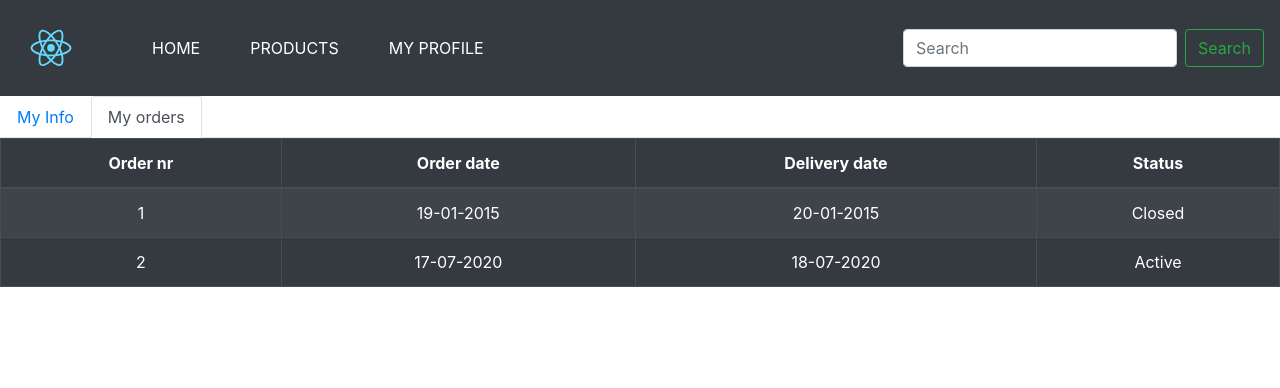
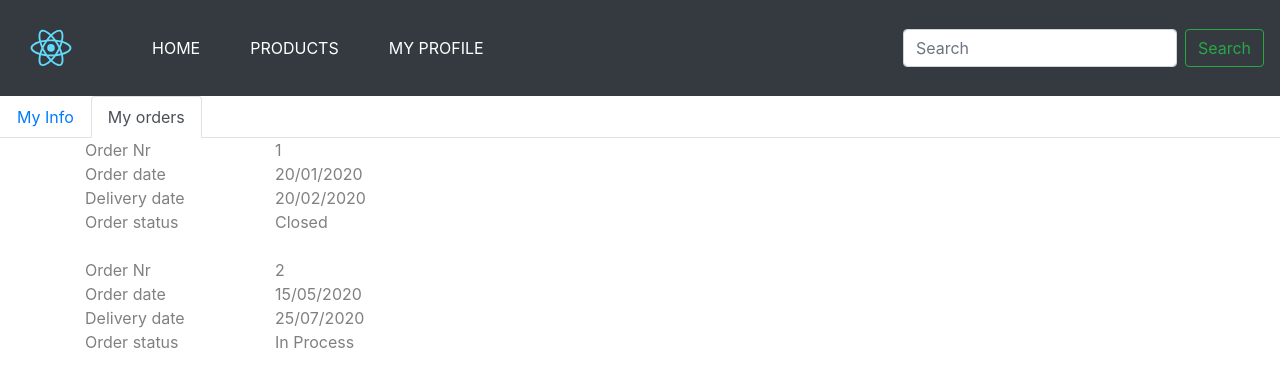
Before and after one commit to janisknets/narcisite-shop, a React (Create React App) app: page /profile in a window 1280 px wide. Both pictures are taken after a click on the tab "My orders". Shown: the top 388 px of the page. Built offline with nearby package versions, Linux system fonts and the light colour scheme.

Commit message:
ProfilePage update - Table was removed - Grid system added

```diff
--- a/src/App.css
+++ b/src/App.css
@@ -42,3 +42,9 @@
   text-indent: 50px;
   text-transform: uppercase;
 }
+
+#userInfo {
+  color: gray;
+  text-align: justify;
+
+}
--- a/src/pages/profilePage.js
+++ b/src/pages/profilePage.js
@@ -1,54 +1,63 @@
 import React from 'react';
-import { Tab, Tabs, Table } from 'react-bootstrap';
+import { Tab, Tabs, Col, Container, Row } from 'react-bootstrap';
 
 function ProfilePage () {
   return (
     <Tabs defaultActiveKey="profile" id="uncontrolled-tab-example">
   <Tab eventKey="info" title="My Info">
-  <Table striped bordered hover variant="dark">
-  <thead>
-    <tr>
-      <th>Name</th>
-      <th>Surname</th>
-      <th>Address</th>
-      <th>Phone number</th>
-    </tr>
-  </thead>
-  <tbody>
-    <tr>
-      <td>John</td>
-      <td>Doe</td>
-      <td>Dream street 7, London, UK</td>
-      <td>+ 123 222 333 44</td>
-    </tr>
-   </tbody>
-   </Table>
+    <Container>
+      <Row id="userInfo">
+        <Col sm={2}>Name Surname</Col>
+        <Col sm={2}>John Doe</Col>
+      </Row>
+      <Row id="userInfo">
+        <Col sm={2}>Address</Col>
+        <Col sm={2}>London street 1, UK</Col>
+      </Row>
+      <Row id="userInfo">
+        <Col sm={2}>Phone</Col>
+        <Col sm={2}>+111 222 333 5</Col>
+      </Row>
+    </Container>
   </Tab>
   <Tab eventKey="orders" title="My orders">
-  <Table striped bordered hover variant="dark">
-  <thead>
-    <tr>
-      <th>Order nr</th>
-      <th>Order date</th>
-      <th>Delivery date</th>
-      <th>Status</th>
-    </tr>
-  </thead>
-  <tbody>
-    <tr>
-      <td>1</td>
-      <td>19-01-2015</td>
-      <td>20-01-2015</td>
-      <td>Closed</td>
-    </tr>
-    <tr>
-      <td>2</td>
-      <td>17-07-2020</td>
-      <td>18-07-2020</td>
-      <td>Active</td>
-    </tr>
-  </tbody>
-</Table>
+    <Container>
+        <Row id="userInfo">
+          <Col sm={2}>Order Nr</Col>
+          <Col sm={2}>1</Col>
+        </Row>
+        <Row id="userInfo">
+          <Col sm={2}>Order date</Col>
+          <Col sm={2}>20/01/2020</Col>
+        </Row>
+        <Row id="userInfo">
+          <Col sm={2}>Delivery date</Col>
+          <Col sm={2}>20/02/2020</Col>
+        </Row>
+        <Row id="userInfo">
+          <Col sm={2}>Order status</Col>
+          <Col sm={2}>Closed</Col>
+        </Row>
+      </Container>
+      <br />
+      <Container>
+        <Row id="userInfo">
+          <Col sm={2}>Order Nr</Col>
+          <Col sm={2}>2</Col>
+        </Row>
+        <Row id="userInfo">
+          <Col sm={2}>Order date</Col>
+          <Col sm={2}>15/05/2020</Col>
+        </Row>
+        <Row id="userInfo">
+          <Col sm={2}>Delivery date</Col>
+          <Col sm={2}>25/07/2020</Col>
+        </Row>
+        <Row id="userInfo">
+          <Col sm={2}>Order status</Col>
+          <Col sm={2}>In Process</Col>
+        </Row>
+      </Container>
   </Tab>
 </Tabs>
   )
```
